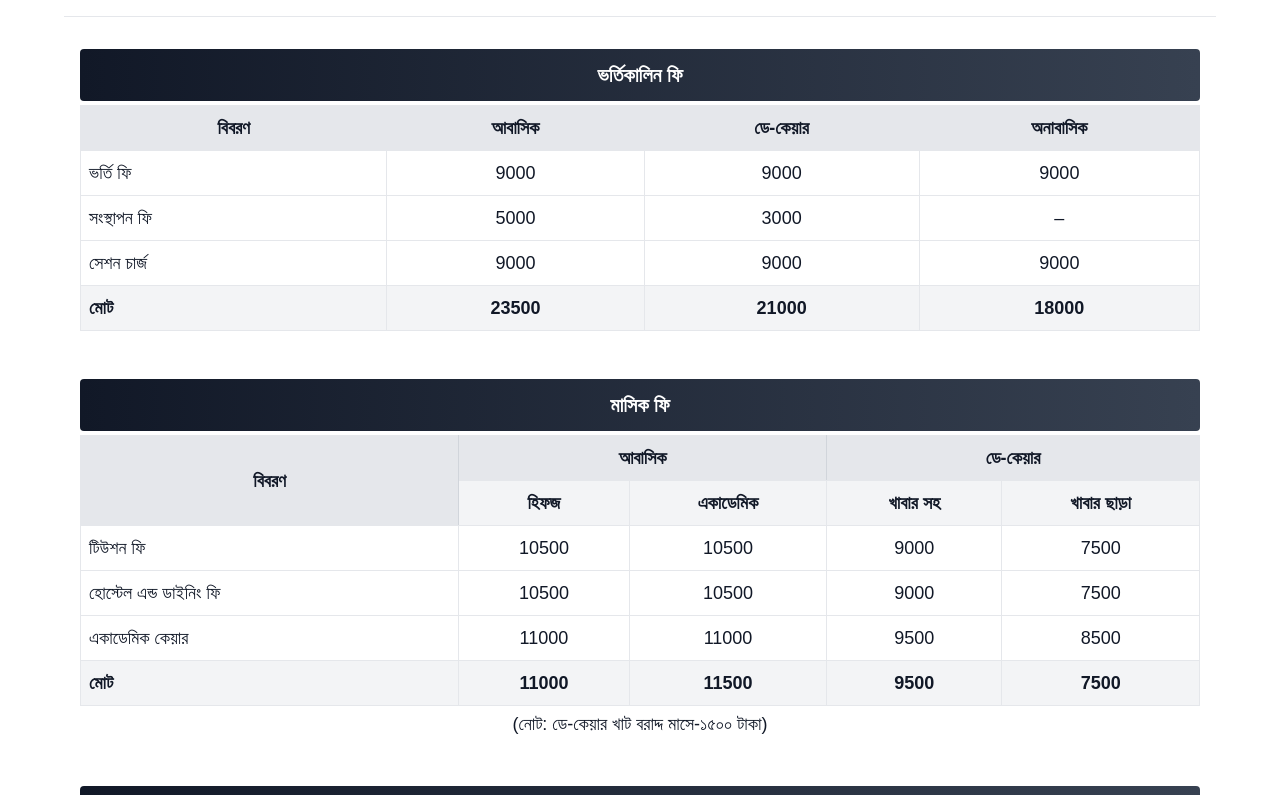
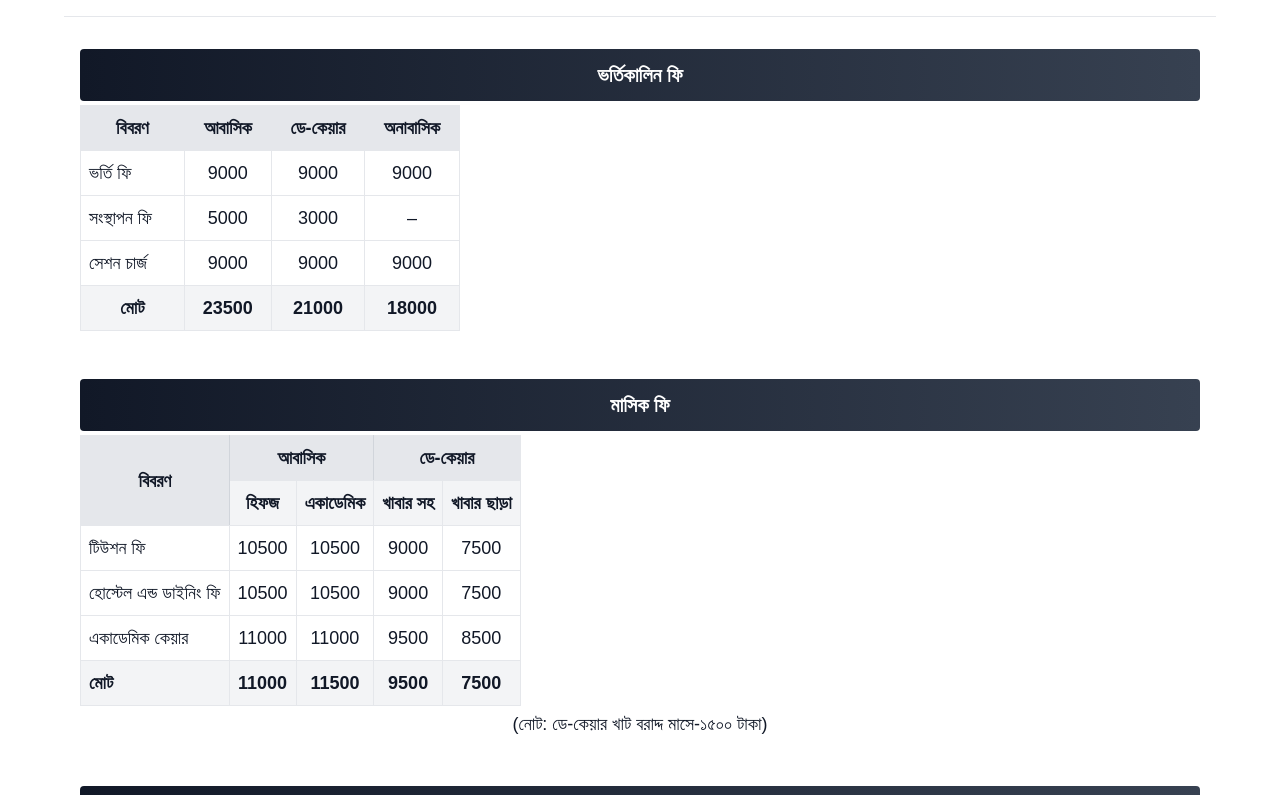
Before and after one commit to arifbillah0156/DAMM, a Next.js app: page /AdmissionFee in a window 1280 px wide. Shown: the top 795 px of the page. Built offline with nearby package versions, Linux system fonts and the light colour scheme; a web font is replaced by a local one.

Commit message:
edita45fasd44v

```diff
--- /dev/null
+++ b/app/AdmissionFee/Section_1.jsx
@@ -0,0 +1,40 @@
+export default function Section_1() {
+    return (
+        <div className="mb-12 rounded-lg">
+            <h3 className="text-xl font-semibold mb-1 bg-gradient-to-r from-gray-900 to-gray-700 text-white py-3 rounded text-center">
+                ভর্তিকালিন ফি
+            </h3>
+            <div className="w-full overflow-x-auto">
+                <table className="table-auto min-w-[380px] border border-gray-300">
+                    <thead>
+                        <tr className="bg-gray-200">
+                            <th className="border p-2">বিবরণ</th>
+                            <th className="border p-2 text-center">আবাসিক</th>
+                            <th className="border p-2 text-center">ডে-কেয়ার</th>
+                            <th className="border p-2 text-center">অনাবাসিক</th>
+                        </tr>
+                    </thead>
+                    <tbody>
+                        {[
+                            ["ভর্তি ফি", 9000, 9000, 9000],
+                            ["সংস্থাপন ফি", 5000, 3000, "–"],
+                            ["সেশন চার্জ", 9000, 9000, 9000],
+                            ["মোট", 23500, 21000, 18000],
+                        ].map(([title, res, nonres, daycare], idx) => (
+                            <tr
+                                key={idx}
+                                className={idx === 3 ? "bg-gray-100 font-semibold text-center" : ""}
+                            >
+                                <td className="border p-2">{title}</td>
+                                <td className="border p-2 text-center">{res}</td>
+                                <td className="border p-2 text-center">{nonres}</td>
+                                <td className="border p-2 text-center">{daycare}</td>
+                            </tr>
+                        ))}
+
+                    </tbody>
+                </table>
+            </div>
+        </div>
+    )
+}
--- /dev/null
+++ b/app/AdmissionFee/Section_2.jsx
@@ -0,0 +1,44 @@
+export default function Section_2() {
+    return (
+        <div className="mb-12 rounded-lg">
+            <h3 className="text-xl w-full font-semibold mb-1 bg-gradient-to-r from-gray-900 to-gray-700 text-white py-3 rounded text-center">
+                মাসিক ফি
+            </h3>
+            <div className="w-full overflow-x-auto">
+                <table className="table-auto border border-gray-300 min-w-[400px]">
+                    <thead>
+                        <tr className="bg-gray-200">
+                            <th rowSpan="2" className="border p-2 text-center align-middle border-r-gray-300">বিবরণ</th>
+                            <th colSpan="2" className="border p-2 text-center border-r-gray-300">আবাসিক</th>
+                            <th colSpan="2" className="border p-2 text-center">ডে-কেয়ার</th>
+                        </tr>
+                        <tr className="bg-gray-100">
+                            <th className="border p-2 text-center">হিফজ</th>
+                            <th className="border p-2 text-center">একাডেমিক</th>
+                            <th className="border p-2 text-center">খাবার সহ</th>
+                            <th className="border p-2 text-center">খাবার ছাড়া</th>
+                        </tr>
+                    </thead>
+                    <tbody>
+                        {[
+                            ["টিউশন ফি", 10500, 10500, 9000, 7500],
+                            ["হোস্টেল এন্ড ডাইনিং ফি", 10500, 10500, 9000, 7500],
+                            ["একাডেমিক কেয়ার", 11000, 11000, 9500, 8500],
+                            ["মোট", 11000, 11500, 9500, 7500],
+                        ].map(([label, hifz, academic, mealWith, mealWithout], idx) => (
+                            <tr key={idx}
+                                className={idx === 3 ? "bg-gray-100 font-semibold" : ""}>
+                                <td className="border p-2">{label}</td>
+                                <td className="border p-2 text-center">{hifz}</td>
+                                <td className="border p-2 text-center">{academic}</td>
+                                <td className="border p-2 text-center">{mealWith}</td>
+                                <td className="border p-2 text-center">{mealWithout}</td>
+                            </tr>
+                        ))}
+                    </tbody>
+                </table>
+            </div>
+            <p className="text-center mt-1">(নোট: ডে-কেয়ার খাট বরাদ্দ মাসে-১৫০০ টাকা)</p>
+        </div>
+    )
+}
--- a/app/AdmissionFee/page.jsx
+++ b/app/AdmissionFee/page.jsx
@@ -1,4 +1,6 @@
 import React from "react";
+import Section_1 from "./Section_1";
+import Section_2 from "./Section_2";
 
 export default function AdmissionFees() {
     return (
@@ -7,81 +9,8 @@ export default function AdmissionFees() {
                 Addmission Fee
             </h2> */}
 
-            {/* ভর্তি ও বেতন ফি */}
-            <div className="mb-12 rounded-lg">
-                <h3 className="text-xl font-semibold mb-1 bg-gradient-to-r from-gray-900 to-gray-700 text-white py-3 rounded text-center">
-                    ভর্তিকালিন ফি
-                </h3>
-                <table className="overflow-x-auto table-auto w-full border border-gray-300">
-                    <thead>
-                        <tr className="bg-gray-200">
-                            <th className="border p-2">বিবরণ</th>
-                            <th className="border p-2 text-center">আবাসিক</th>
-                            <th className="border p-2 text-center">ডে-কেয়ার</th>
-                            <th className="border p-2 text-center">অনাবাসিক</th>
-                        </tr>
-                    </thead>
-                    <tbody>
-                        {[
-                            ["ভর্তি ফি", 9000, 9000, 9000],
-                            ["সংস্থাপন ফি", 5000, 3000, "–"],
-                            ["সেশন চার্জ", 9000, 9000, 9000],
-                            ["মোট", 23500, 21000, 18000],
-                        ].map(([title, res, nonres, daycare], idx) => (
-                            <tr
-                                key={idx}
-                                className={idx === 3 ? "bg-gray-100 font-semibold" : ""}
-                            >
-                                <td className="border p-2">{title}</td>
-                                <td className="border p-2 text-center">{res}</td>
-                                <td className="border p-2 text-center">{nonres}</td>
-                                <td className="border p-2 text-center">{daycare}</td>
-                            </tr>
-                        ))}
-
-                    </tbody>
-                </table>
-            </div>
-
-            {/* আবাসন ও খাবার খরচ */}
-            <div className="mb-12 rounded-lg">
-                <h3 className="text-xl max-w-full font-semibold mb-1 bg-gradient-to-r from-gray-900 to-gray-700 text-white py-3 rounded text-center">
-                    মাসিক ফি
-                </h3>
-                <table className="overflow-x-auto table-auto w-full border border-gray-300">
-                    <thead>
-                        <tr className="bg-gray-200">
-                            <th rowSpan="2" className="border p-2 text-center align-middle border-r-gray-300">বিবরণ</th>
-                            <th colSpan="2" className="border p-2 text-center border-r-gray-300">আবাসিক</th>
-                            <th colSpan="2" className="border p-2 text-center">ডে-কেয়ার</th>
-                        </tr>
-                        <tr className="bg-gray-100">
-                            <th className="border p-2 text-center">হিফজ</th>
-                            <th className="border p-2 text-center">একাডেমিক</th>
-                            <th className="border p-2 text-center">খাবার সহ</th>
-                            <th className="border p-2 text-center">খাবার ছাড়া</th>
-                        </tr>
-                    </thead>
-                    <tbody>
-                        {[
-                            ["টিউশন ফি", 10500, 10500, 9000, 7500],
-                            ["হোস্টেল এন্ড ডাইনিং ফি", 10500, 10500, 9000, 7500],
-                            ["একাডেমিক কেয়ার", 11000, 11000, 9500, 8500],
-                            ["মোট", 11000, 11500, 9500, 7500],
-                        ].map(([label, hifz, academic, mealWith, mealWithout], idx) => (
-                            <tr key={idx}
-                                className={idx === 3 ? "bg-gray-100 font-semibold" : ""}>
-                                <td className="border p-2">{label}</td>
-                                <td className="border p-2 text-center">{hifz}</td>
-                                <td className="border p-2 text-center">{academic}</td>
-                                <td className="border p-2 text-center">{mealWith}</td>
-                                <td className="border p-2 text-center">{mealWithout}</td>
-                            </tr>
-                        ))}
-                    </tbody>
-                </table>
-                <p className="text-center mt-1">(নোট: ডে-কেয়ার খাট বরাদ্দ মাসে-১৫০০ টাকা)</p>
-            </div>
+            <Section_1 />
+            <Section_2 />
 
 
 
--- a/components/Home/HomeSection3.jsx
+++ b/components/Home/HomeSection3.jsx
@@ -12,7 +12,7 @@ const HomeSection3 = () => {
           {/* <p className="text-[25px] md:text-[34px] text-start text-green-600">
             Lorem ipsum dolor sit amet
           </p> */}
-          <h1 className="text-[28px] sm:text-[35px] md:text-[60px] text-center font-extrabold bg-gradient-to-r from-green-700 via-sky-500 to-purple-700 bg-clip-text text-transparent  galada-regular">
+          <h1 className="text-[28px] sm:text-[35px] md:text-[60px] text-center font-extrabold bg-gradient-to-r from-green-700 via-sky-500 to-purple-700 bg-clip-text text-transparent galada-regular">
             দারুল আজহার মডেল মাদরাসা
           </h1>
 
```
